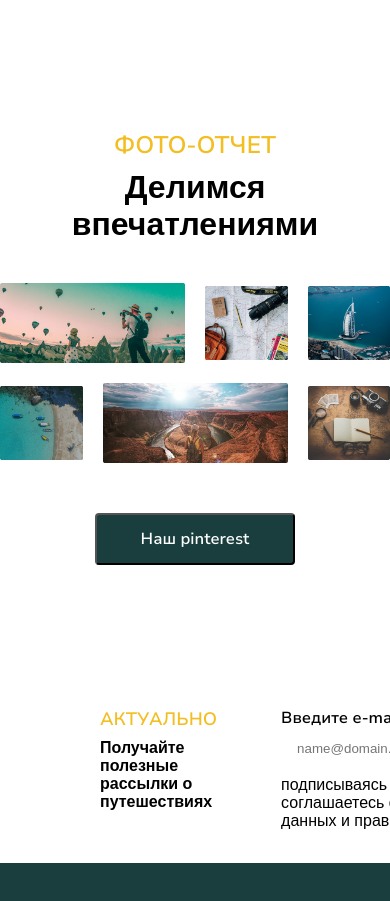
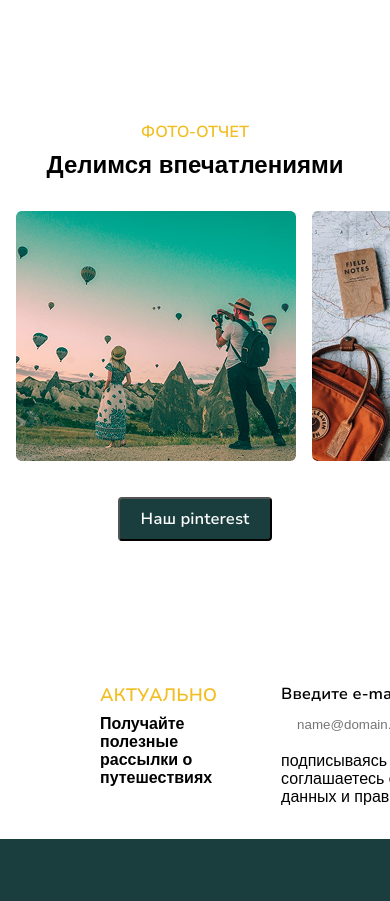
Before and after one commit to runohod/rumtibet, a website built with Vite: page index.html in a window 390 px wide. Shown: the part 4000-4901 px from the top of the page. Built offline with nearby package versions, Linux system fonts and the light colour scheme.

Commit message:
media experience

```diff
--- a/index.html
+++ b/index.html
@@ -288,10 +288,12 @@
           <div class="experience__img">
             <div class="experience__images-row">
               <img src="./src/assets/img/experience-1.png" class="experience__image_1" alt="Люди на фоне воздушных шаров"/>
+              <img src="./src/assets/img/experience-1-1.png" class="experience__image_1_1" alt="Люди на фоне воздушных шаров"/>
               <img src="./src/assets/img/experience-2.png" class="experience__image_2" alt="Карта маршрута"/>
               <img src="./src/assets/img/experience-3.png" class="experience__image_3" alt="Здание"/>
               <img src="./src/assets/img/experience-4.png" class="experience__image_4" alt="Берег"/>
               <img src="./src/assets/img/experience-5.png" class="experience__image_5" alt="Горы"/>
+              <img src="./src/assets/img/experience-5-5.png" class="experience__image_5_5" alt="Горы"/>
               <img src="./src/assets/img/experience-6.png" class="experience__image_6" alt="Заметки" />
             </div>
             </div>
--- a/src/scss/components/blog.scss
+++ b/src/scss/components/blog.scss
@@ -101,8 +101,8 @@
 .blogs__blog-image {
   border-radius: 6px;
   width: 100%;
-  max-width: 230px;
-  max-height: 280px;
+  width: 230px;
+  height: 280px;
 }
 
 @media screen and (max-width: 576px) {
--- a/src/scss/components/experience.scss
+++ b/src/scss/components/experience.scss
@@ -4,10 +4,6 @@
   text-align: center;
   padding-bottom: 200px;
 }
-
-// .blog__header {
-
-// }
 
 .experience__title {
   color: var(--color-yellow);
@@ -19,12 +15,25 @@
   text-align: center;
 }
 
+@media screen and (max-width: 768px) {
+  .experience__title {
+    font-size: 16px;
+  }
+}
+
 .experience__subtitle {
   font-family: "NunitoSans-ExtraBold", sans-serif;
   font-size: 32px;
   font-weight: 800;
   padding-bottom: 40px;
   text-align: center;
+}
+
+@media screen and (max-width: 768px) {
+  .experience__subtitle {
+    font-size: 24px;
+    padding-bottom: 32px;
+  }
 }
 
 .experience__img {
@@ -36,6 +45,15 @@
   overflow-x: auto;
 }
 
+@media screen and (max-width: 768px) {
+  .experience__img {
+    padding-bottom: 32px;
+    display: block;
+    overflow-x: auto;
+    white-space: nowrap;
+  }
+}
+
 .experience__images-row {
   display: grid;
   grid-template-columns: repeat(4, 1fr);
@@ -43,8 +61,33 @@
   gap: 20px;
 }
 
+@media screen and (max-width: 768px) {
+  .experience__images-row {
+    display: inline-flex;
+    gap: 16px;
+    white-space: nowrap;
+    padding: 0 16px;
+  }
+}
+
 .experience__image_1 {
   grid-column: span 2 / span 2;
+}
+
+@media screen and (max-width: 768px) {
+  .experience__image_1 {
+    display: none;
+  }
+}
+
+.experience__image_1_1 {
+  display: none;
+}
+
+@media screen and (max-width: 768px) {
+  .experience__image_1_1 {
+    display: flex;
+  }
 }
 
 .experience__image_2 {
@@ -64,6 +107,22 @@
   grid-row-start: 2;
 }
 
+@media screen and (max-width: 768px) {
+  .experience__image_5 {
+    display: none;
+  }
+}
+
+.experience__image_5_5 {
+  display: none;
+}
+
+@media screen and (max-width: 768px) {
+  .experience__image_5_5 {
+    display: flex;
+  }
+}
+
 .experience__image_6 {
   grid-column-start: 4;
   grid-row-start: 2;
@@ -79,3 +138,10 @@
   font-family: "NunitoSans-SemiBold", sans-serif;
   color: white;
 }
+
+@media screen and (max-width: 768px) {
+  .experience__button {
+    width: 154px;
+    height: 44px;
+  }
+}
```
Also changed, not shown: src/assets/img/experience-1-1.png (added), src/assets/img/experience-5-5.png (added).
